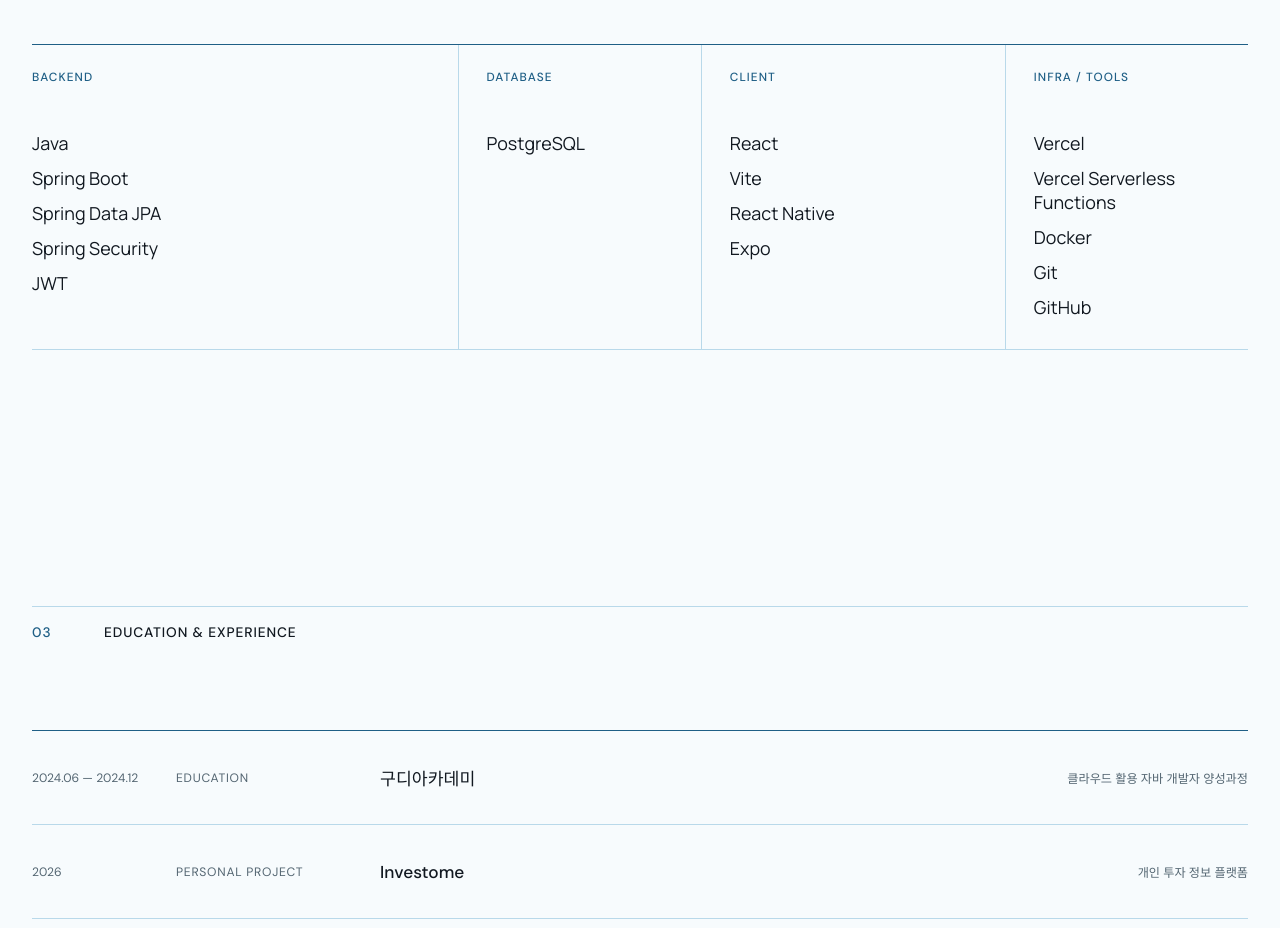
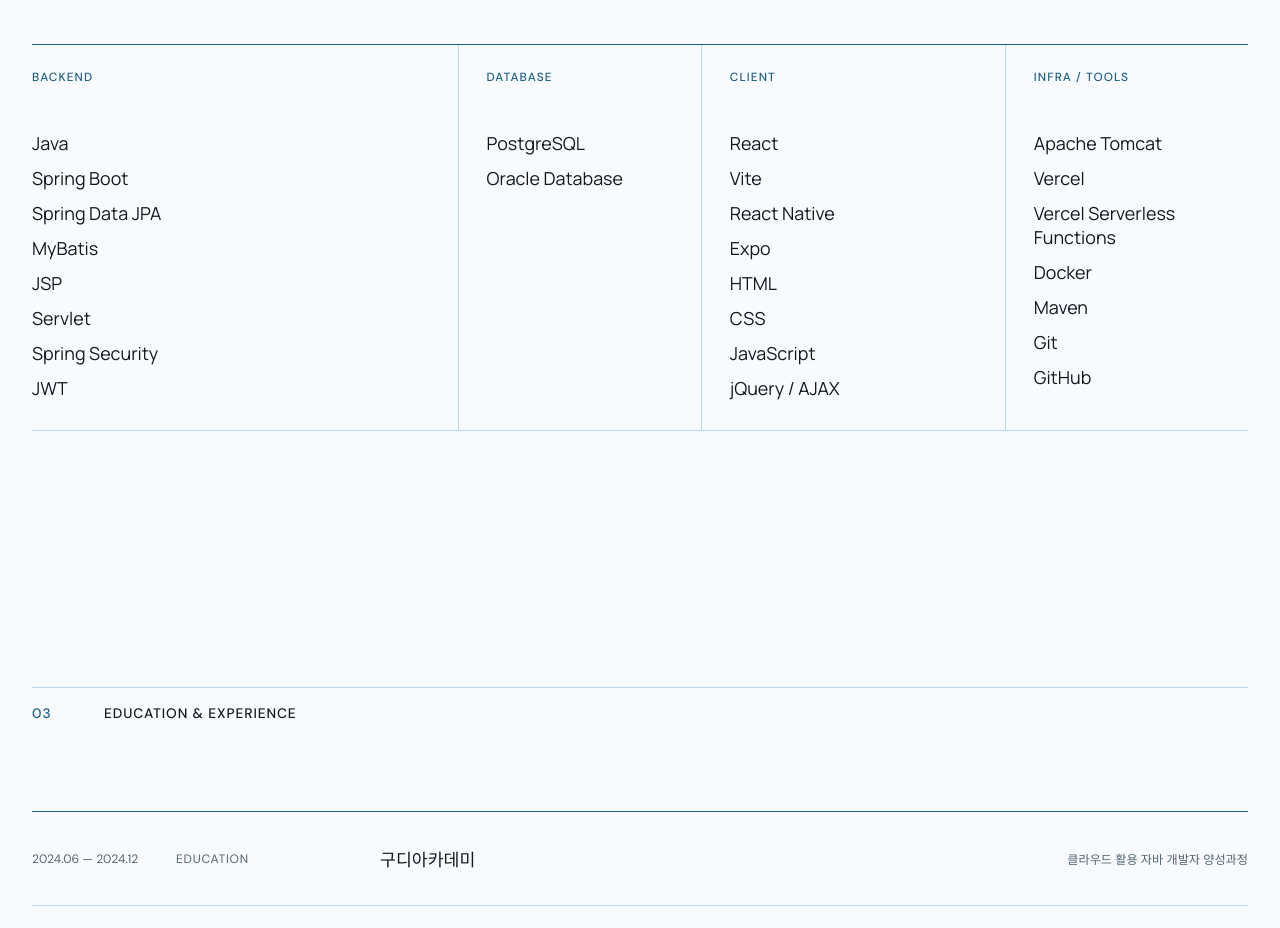
Before and after one commit to Kimdonggyu26/portfolio, a React (Vite) app: page / in a window 1280 px wide. Shown: the part 2660-3588 px from the top of the page. Built offline with nearby package versions, Linux system fonts and the light colour scheme.

Commit message:
feat: expand skills from academy projects

```diff
--- a/src/data/profile.js
+++ b/src/data/profile.js
@@ -20,10 +20,10 @@
 ]
 
 export const skills = [
-  { group: 'Backend', items: ['Java', 'Spring Boot', 'Spring Data JPA', 'Spring Security', 'JWT'] },
-  { group: 'Database', items: ['PostgreSQL'] },
-  { group: 'Client', items: ['React', 'Vite', 'React Native', 'Expo'] },
-  { group: 'Infra / Tools', items: ['Vercel', 'Vercel Serverless Functions', 'Docker', 'Git', 'GitHub'] },
+  { group: 'Backend', items: ['Java', 'Spring Boot', 'Spring Data JPA', 'MyBatis', 'JSP', 'Servlet', 'Spring Security', 'JWT'] },
+  { group: 'Database', items: ['PostgreSQL', 'Oracle Database'] },
+  { group: 'Client', items: ['React', 'Vite', 'React Native', 'Expo', 'HTML', 'CSS', 'JavaScript', 'jQuery / AJAX'] },
+  { group: 'Infra / Tools', items: ['Apache Tomcat', 'Vercel', 'Vercel Serverless Functions', 'Docker', 'Maven', 'Git', 'GitHub'] },
 ]
 
 export const education = [
```
